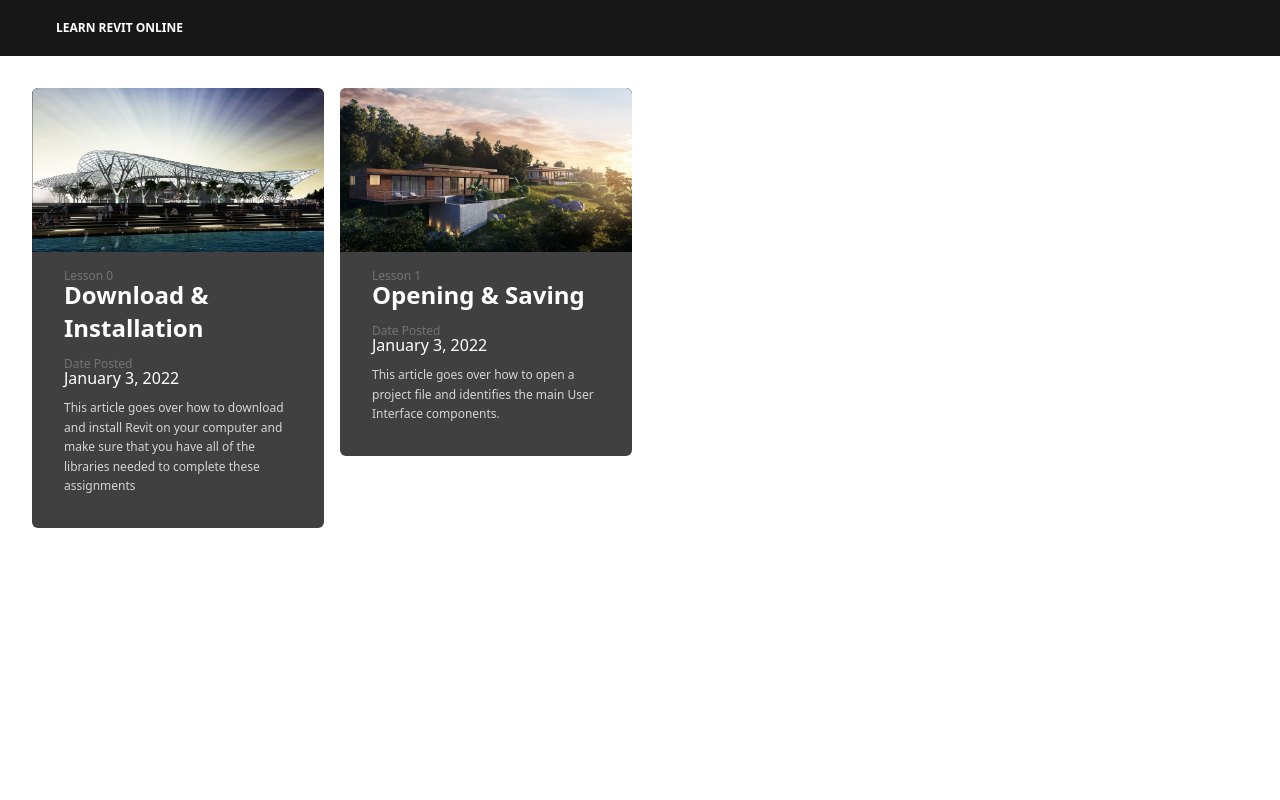
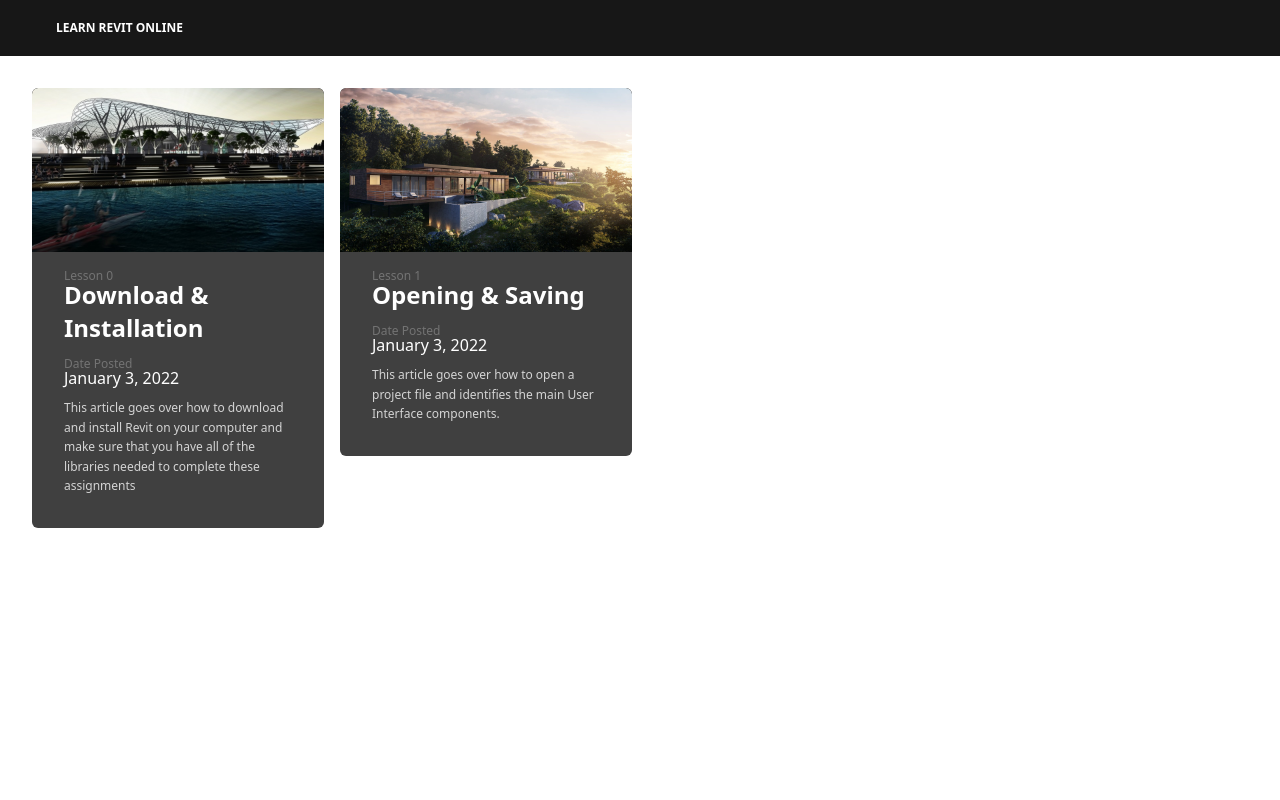
Before and after one commit to NeusFear/revit-training, a Next.js app: page / in a window 1280 px wide. Shown: the top 800 px of the page. Built offline with nearby package versions, Linux system fonts and the light colour scheme.

Commit message:
Fix images and links

```diff
--- a/components/BackgroundImage.tsx
+++ b/components/BackgroundImage.tsx
@@ -2,7 +2,7 @@
 const BackgroundImage = ({ src, alt, className }: { src: string, alt: string, className?: string }) => {
     return (
         <div className={"relative w-full h-full overflow-hidden " + (className ?? "")}>
-            <img alt={ alt } src={src} className={"object-cover min-h-full " + (className ?? "")} />
+            <img alt={ alt } src={src} className={"object-cover min-h-full min-w-full " + (className ?? "")} />
         </div>
     );
 }
--- a/components/LessonNextPrev.tsx
+++ b/components/LessonNextPrev.tsx
@@ -49,7 +49,7 @@ const CoverImage = ({ title, src, slug }: { title: string, src: string, slug: st
 
   return (
     <div className="sm:mx-0">
-      {slug ? <Link as={`/blog/${slug}`} href="/blog/[slug]"><a aria-label={title}>{image}</a></Link> : image}
+      {slug ? <Link as={`/lesson/${slug}`} href="/lesson/[slug]"><a aria-label={title}>{image}</a></Link> : image}
     </div>
   )
 }
--- a/pages/index.tsx
+++ b/pages/index.tsx
@@ -56,7 +56,7 @@ const CoverImage = ({ title, src, slug }: { title: string, src: string, slug: st
 
   return (
     <div className="sm:mx-0">
-      {slug ? <Link as={`/blog/${slug}`} href="/blog/[slug]"><a aria-label={title}>{image}</a></Link> : image}
+      {slug ? <Link as={`/lesson/${slug}`} href="/lesson/[slug]"><a aria-label={title}>{image}</a></Link> : image}
     </div>
   )
 }
```
Also changed, not shown: public/images/0-downloading-revit/cover.jpg.
